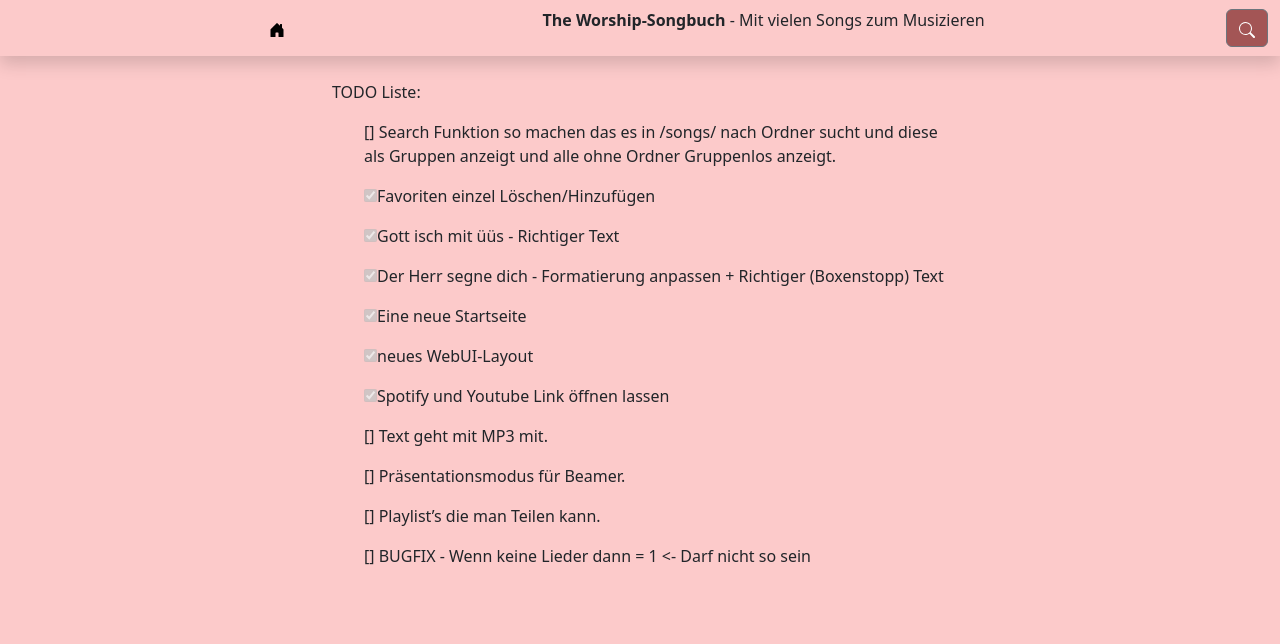
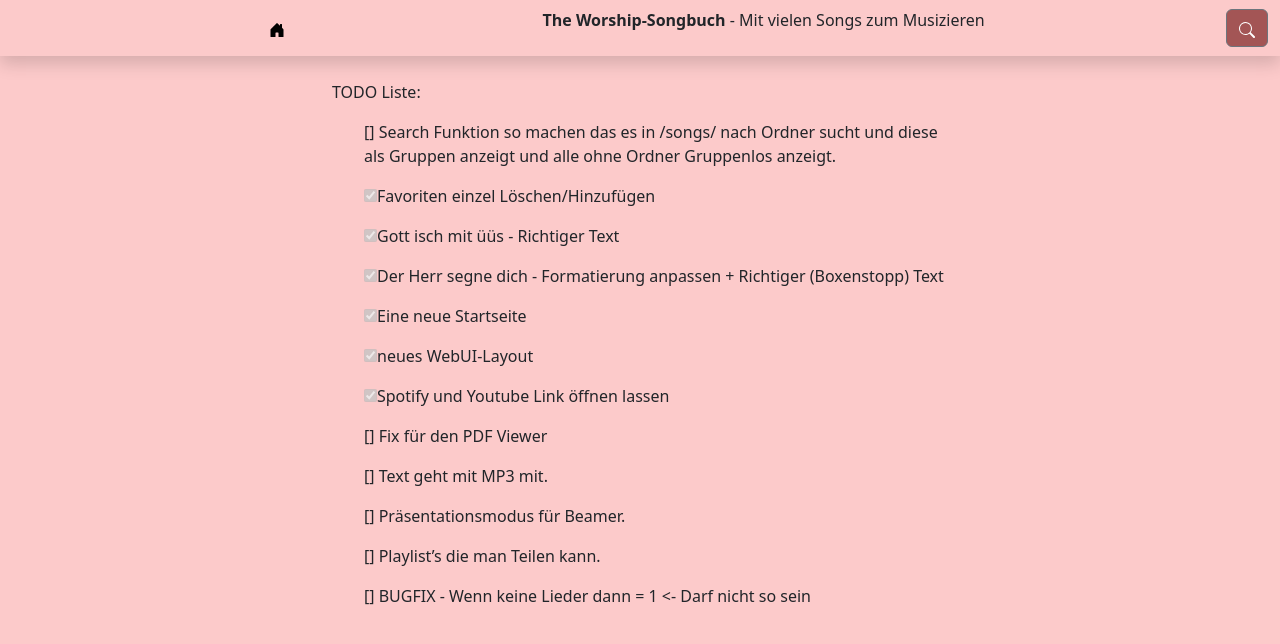
Before and after one commit to Elija-K/song-dist, a Jekyll site: the page built from TODO.md, in a window 1280 px wide. Shown: the top 644 px of the page. Built offline with Jekyll 4.4.1, drawn with Linux system fonts in a browser that asks for light colours; our own code applies the rules of GitHub Pages for plain Markdown files.

Commit message:
New ToDo for PDF Viewer

```diff
--- a/TODO.md
+++ b/TODO.md
@@ -14,6 +14,8 @@ TODO Liste:
 
 - [X] Spotify und Youtube Link öffnen lassen
 
+- [] Fix für den PDF Viewer
+
 - [] Text geht mit MP3 mit.
 
 - [] Präsentationsmodus für Beamer.
```
